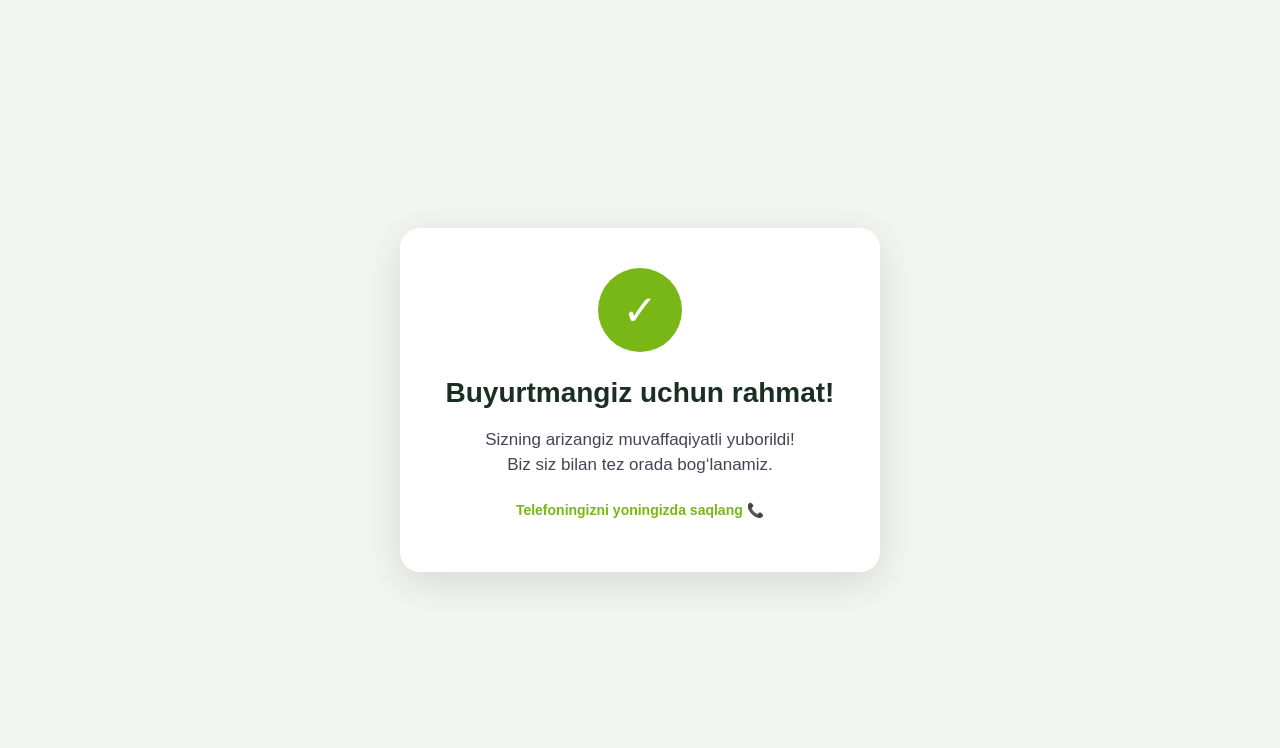
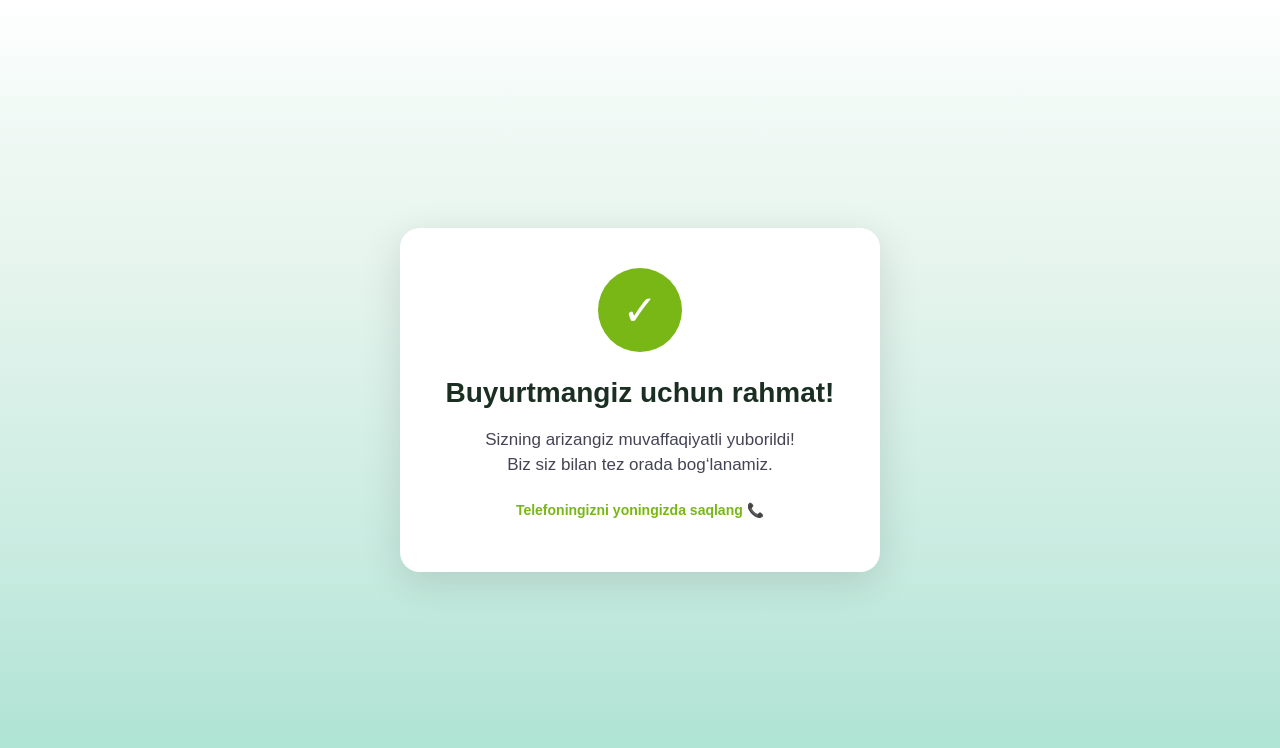
Before and after one commit to braindiggeruz/andy-ffm, a website: page public/thanks.html in a window 1280 px wide. Drawn offline with Linux system fonts and the dark colour scheme; no server answers.

Commit message:
fix: defeat browser force-dark (decoy dark scheme = light palette, theme-color, cache v=4)

```diff
--- a/public/style.css
+++ b/public/style.css
@@ -20,6 +20,34 @@
 
   --shadow-glow: 0 10px 30px rgba(28, 134, 76, 0.15);
   --border-color: rgba(28, 134, 76, 0.18);
+}
+
+/* Anti force-dark: declare a "dark theme" that is identical to the light one.
+   Samsung Internet / Chrome auto-dark invert only pages WITHOUT their own
+   dark-scheme styles — this block makes them back off and keeps the page light. */
+@media (prefers-color-scheme: dark) {
+  :root {
+    color-scheme: only light;
+    --bg-main: #F7FBF8;
+    --bg-card: #FFFFFF;
+    --text-main: #1A2E22;
+    --text-body: #4A6555;
+    --accent-green: #1C864C;
+    --accent-light: #E8F5EE;
+    --accent-mint: #D0EDDB;
+  }
+  html, body {
+    background: linear-gradient(180deg,
+      #FFFFFF 0%,
+      #F0F9F5 15%,
+      #E8F5EE 30%,
+      #D8F0E8 50%,
+      #C8EBE0 70%,
+      #B8E6D8 85%,
+      #A8E1D0 100%) !important;
+    background-attachment: fixed !important;
+    color: #1A2E22 !important;
+  }
 }
 
 * {
```
Also changed, not shown: public/index.html (+3 -1 lines).
